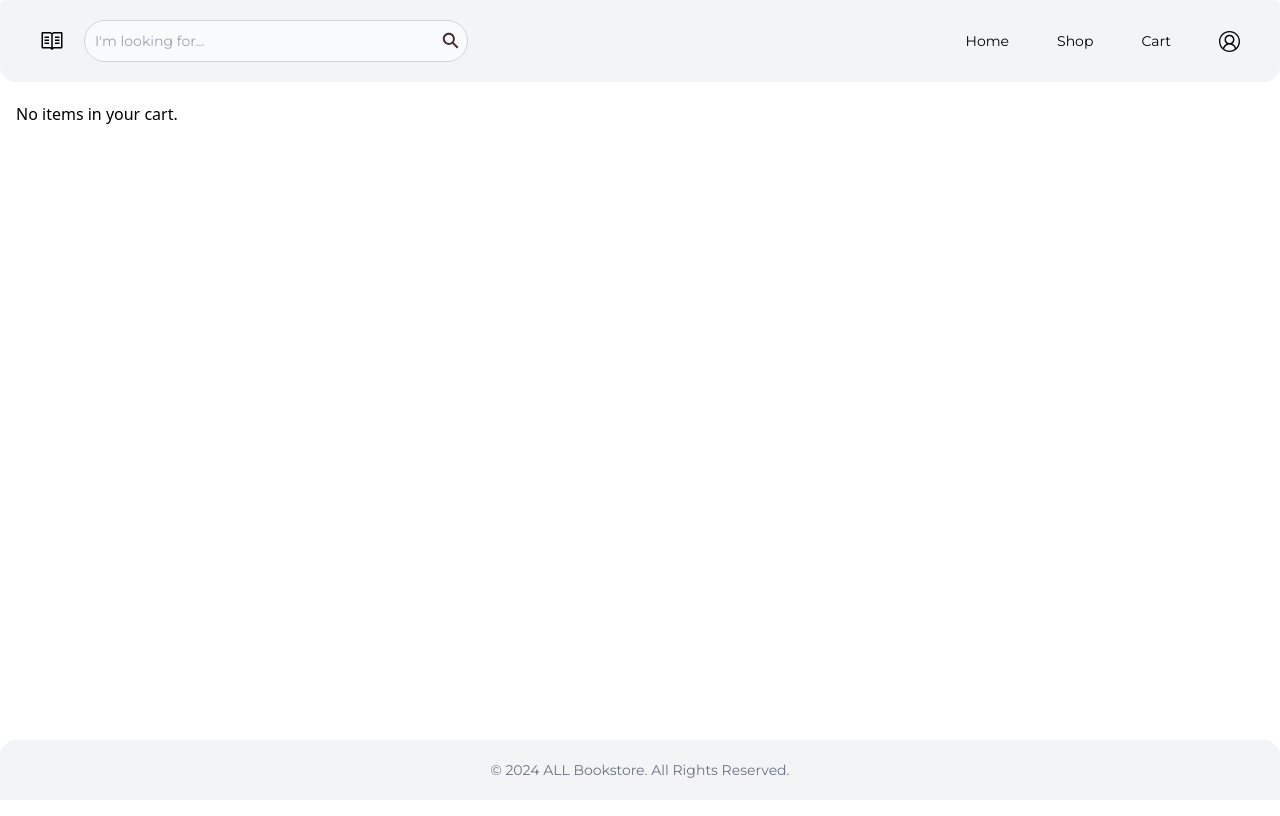
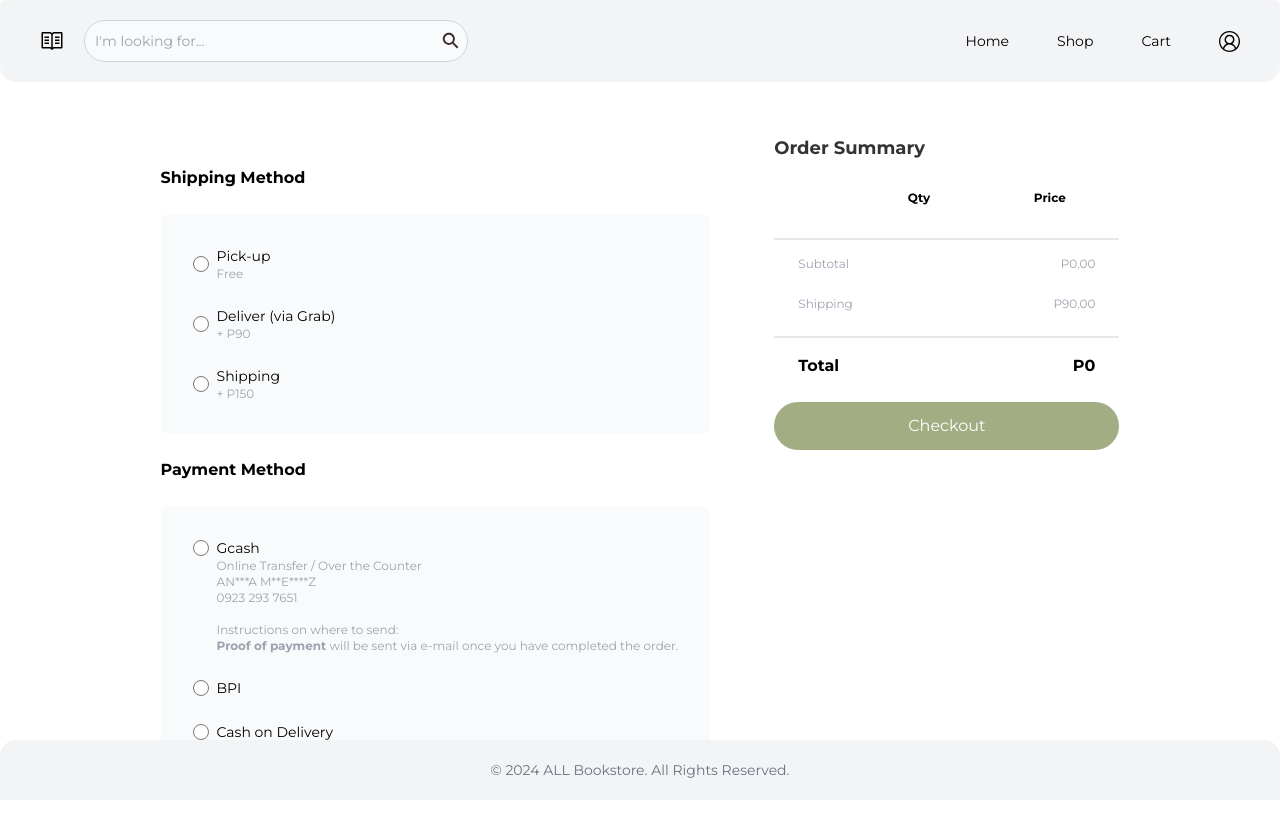
Before and after one commit to isabellelbgn/all-bookstore, a React (Vite) app in the folder frontend/: page /checkout in a window 1280 px wide. Shown: the top 816 px of the page. Built offline with nearby package versions, Linux system fonts and the light colour scheme.

Commit message:
Fixed UI for checkout page

```diff
--- a/frontend/src/pages/Checkout.jsx
+++ b/frontend/src/pages/Checkout.jsx
@@ -2,6 +2,8 @@ import React, { useState, useEffect, useContext } from "react";
 import Navigation from "../components/Main Components/Navigation";
 import Footer from "../components/Main Components/Footer";
 import AuthContext from "../context/AuthContext";
+import { PrimaryButton } from "../components/Buttons/PrimaryButton";
+import { PageTemplate } from "../components/Main Components/PageTemplate";
 
 function Checkout() {
   const { authTokens } = useContext(AuthContext);
@@ -25,8 +27,36 @@ function Checkout() {
       if (response.ok) {
         const data = await response.json();
         const sortedCartItems = data.sort((a, b) => a.book.id - b.book.id);
-        setCartItems(sortedCartItems);
-        calculateTotalPrice(sortedCartItems);
+        const cartItemsWithImages = await Promise.all(
+          sortedCartItems.map(async (item) => {
+            try {
+              const bookResponse = await fetch(
+                `http://127.0.0.1:8000/api/book/${item.book.id}`
+              );
+              if (bookResponse.ok) {
+                const bookData = await bookResponse.json();
+                const images = bookData.book_images.map((image) => image.image);
+                const imageUrl = images.length > 0 ? images[0] : "";
+                return { ...item, imageUrl };
+              } else {
+                console.error(
+                  "Failed to fetch book details for book with ID:",
+                  item.book.id
+                );
+                return item;
+              }
+            } catch (error) {
+              console.error(
+                "Error fetching book details for book with ID:",
+                item.book.id,
+                error
+              );
+              return item;
+            }
+          })
+        );
+        setCartItems(cartItemsWithImages);
+        calculateTotalPrice(cartItemsWithImages);
       } else {
         console.error("Failed to fetch cart items:", response.statusText);
       }
@@ -67,59 +97,204 @@ function Checkout() {
   return (
     <>
       <Navigation />
-      <div className="container mx-auto px-4">
-        <main className="mt-4">
-          {!checkoutSuccess && (
-            <>
-              {cartItems.length > 0 ? (
-                <div className="overflow-x-auto">
-                  <h1 className="text-2xl font-medium flex justify-between items-center">
-                    All Items
-                  </h1>
-                  <table className="min-w-full">
+      <PageTemplate>
+        <div class="font-[sans-serif] bg-white">
+          <div class="lg:max-w-7xl max-w-xl mx-auto">
+            <div class="grid lg:grid-cols-5 gap-16 font-montserrat">
+              <div class="lg:col-span-3 sm:rounded-lg">
+                <form class="mt-16 max-w-2xl">
+                  <div>
+                    <h2 className="font-bold">Shipping Method</h2>
+                    <div class="flex flex-col p-2 rounded bg-gray-50 sm:rounded-lg mt-6 mb-6">
+                      <div class="flex items-center p-6">
+                        <div class="flex items-center h-5">
+                          <input
+                            id="helper-radio-5"
+                            name="helper-radio"
+                            type="radio"
+                            value=""
+                            class="w-4 h-4 bg-gray-100 border-gray-300 focus:ring-blue-500 dark:focus:ring-blue-600 dark:ring-offset-gray-700 dark:focus:ring-offset-gray-700 focus:ring-2 dark:bg-gray-600 dark:border-gray-500"
+                          />
+                        </div>
+                        <div class="ms-2 text-sm">
+                          <label for="helper-radio-5">
+                            <div>Pick-up</div>
+                            <p
+                              id="helper-radio-text-5"
+                              class="text-xs font-normal text-gray-400"
+                            >
+                              Free
+                            </p>
+                          </label>
+                        </div>
+                      </div>
+
+                      <div class="flex items-center p-6 -mt-6">
+                        <div class="flex items-center h-5">
+                          <input
+                            id="helper-radio-6"
+                            name="helper-radio"
+                            type="radio"
+                            value=""
+                            class="w-4 h-4 bg-gray-100 border-gray-300 focus:ring-blue-500 dark:focus:ring-blue-600 dark:ring-offset-gray-700 dark:focus:ring-offset-gray-700 focus:ring-2 dark:bg-gray-600 dark:border-gray-500"
+                          />
+                        </div>
+                        <div class="ms-2 text-sm">
+                          <label for="helper-radio-6">
+                            <div>Deliver (via Grab)</div>
+                            <p
+                              id="helper-radio-text-5"
+                              class="text-xs font-normal text-gray-400"
+                            >
+                              + P90
+                            </p>
+                          </label>
+                        </div>
+                      </div>
+
+                      <div class="flex items-center p-6 -mt-6">
+                        <div class="flex items-center h-5">
+                          <input
+                            id="helper-radio-6"
+                            name="helper-radio"
+                            type="radio"
+                            value=""
+                            class="w-4 h-4 bg-gray-100 border-gray-300 focus:ring-blue-500 dark:focus:ring-blue-600 dark:ring-offset-gray-700 dark:focus:ring-offset-gray-700 focus:ring-2 dark:bg-gray-600 dark:border-gray-500"
+                          />
+                        </div>
+                        <div class="ms-2 text-sm">
+                          <label for="helper-radio-6">
+                            <div>Shipping</div>
+                            <p
+                              id="helper-radio-text-5"
+                              class="text-xs font-normal text-gray-400"
+                            >
+                              + P150
+                            </p>
+                          </label>
+                        </div>
+                      </div>
+                    </div>
+                  </div>
+                  <div>
+                    <h2 className="font-bold">Payment Method</h2>
+                    <div class="flex flex-col p-2 rounded bg-gray-50 sm:rounded-lg mt-6">
+                      <div class="flex p-6">
+                        <div class="flex items-center h-5">
+                          <input
+                            id="helper-radio-5"
+                            name="helper-radio"
+                            type="radio"
+                            value=""
+                            class="w-4 h-4 bg-gray-100 border-gray-300 focus:ring-blue-500 dark:focus:ring-blue-600 dark:ring-offset-gray-700 dark:focus:ring-offset-gray-700 focus:ring-2 dark:bg-gray-600 dark:border-gray-500"
+                          />
+                        </div>
+                        <div class="ms-2 text-sm">
+                          <label for="helper-radio-5">
+                            <div>Gcash</div>
+                            <p
+                              id="helper-radio-text-5"
+                              class="text-xs font-normal text-gray-400"
+                            >
+                              Online Transfer / Over the Counter
+                              <br />
+                              AN***A M**E****Z
+                              <br />
+                              0923 293 7651
+                              <br />
+                              <br />
+                              Instructions on where to send:
+                              <br />
+                              <span className="font-bold">
+                                Proof of payment
+                              </span>{" "}
+                              will be sent via e-mail once you have completed
+                              the order.
+                            </p>
+                          </label>
+                        </div>
+                      </div>
+
+                      <div class="flex items-center p-6 -mt-6">
+                        <div class="flex items-center h-5">
+                          <input
+                            id="helper-radio-6"
+                            name="helper-radio"
+                            type="radio"
+                            value=""
+                            class="w-4 h-4 bg-gray-100 border-gray-300 focus:ring-blue-500 dark:focus:ring-blue-600 dark:ring-offset-gray-700 dark:focus:ring-offset-gray-700 focus:ring-2 dark:bg-gray-600 dark:border-gray-500"
+                          />
+                        </div>
+                        <div class="ms-2 text-sm">
+                          <label for="helper-radio-6">
+                            <div>BPI</div>
+                          </label>
+                        </div>
+                      </div>
+
+                      <div class="flex items-center p-6 -mt-6">
+                        <div class="flex items-center h-5">
+                          <input
+                            id="helper-radio-6"
+                            name="helper-radio"
+                            type="radio"
+                            value=""
+                            class="w-4 h-4 bg-gray-100 border-gray-300 focus:ring-blue-500 dark:focus:ring-blue-600 dark:ring-offset-gray-700 dark:focus:ring-offset-gray-700 focus:ring-2 dark:bg-gray-600 dark:border-gray-500"
+                          />
+                        </div>
+                        <div class="ms-2 text-sm">
+                          <label for="helper-radio-6">
+                            <div>Cash on Delivery</div>
+                          </label>
+                        </div>
+                      </div>
+                    </div>
+                  </div>
+                </form>
+              </div>
+
+              <div class="lg:col-span-2 py-8 rounded-md">
+                <h2 class="text-lg font-bold text-[#333]">Order Summary</h2>
+                <table class="mt-4 w-full">
                   <thead>
-                      <tr>
-                        <th className="px-6 py-3 text-left">#</th>
-                        <th className="px-6 py-3 text-left">Quantity</th>
-                        <th className="px-6 py-3 text-left">Product</th>
-                        <th className="px-6 py-3 text-left">Price</th>
+                    <tr class="text-xs">
+                      <th class="px-6 py-3"></th>
+                      <th class="px-6 py-3">Qty</th>
+                      <th class="px-6 py-3">Price</th>
                     </tr>
                   </thead>
                   <tbody>
                     {cartItems.map((item, index) => (
                       <tr key={item.id}>
-                          <td>{index + 1}</td>
-                          <td>{item.quantity}</td>
-                          <td>{item.book.title}</td>
-                          <td>{item.book.price}</td>
+                        <td class="px-6 py-3 flex">
+                          {" "}
+                          <img src={item.imageUrl} /> {item.book.title}
+                        </td>
+                        <td class="px-6 py-3 text-center">{item.quantity}</td>
+                        <td class="px-6 py-3 text-center">{item.book.price}</td>
                       </tr>
                     ))}
                   </tbody>
-                    <tfoot>
-                      <tr>
-                        <th></th>
-                        <th></th>
-                        <th>Total</th>
-                        <th>{totalPrice}</th>
-                      </tr>
-                      <tr>
-                        <th></th>
-                        <th></th>
-                        <th></th>
-                        <th>
-                          <button onClick={handleCheckout}>Checkout</button>
-                        </th>
-                      </tr>
-                    </tfoot>
                 </table>
+                <ul class="mt-5">
+                  <li class="flex flex-wrap gap-4 text-base text-gray-400 text-xs border-t-2 pt-4 p-6">
+                    Subtotal <span class="ml-auto">P{totalPrice}.00</span>
+                  </li>
+                  <li class="flex flex-wrap gap-4 text-gray-400 text-xs text-base  p-6 -mt-6">
+                    Shipping <span class="ml-auto">P90.00</span>
+                  </li>
+                  <li class="flex flex-wrap gap-4 text-base font-bold border-t-2 pt-4 p-6">
+                    Total <span class="ml-auto">P{totalPrice}</span>
+                  </li>
+                </ul>
+                <PrimaryButton className="w-full" onClick={handleCheckout}>
+                  Checkout
+                </PrimaryButton>
               </div>
-              ) : (
-                <div>No items in your cart.</div>
-              )}
-            </>
-          )}
-        </main>
             </div>
+          </div>
+        </div>
+      </PageTemplate>
       <Footer />
     </>
   );
```
Lines whose indentation alone changed are shown as unchanged.
